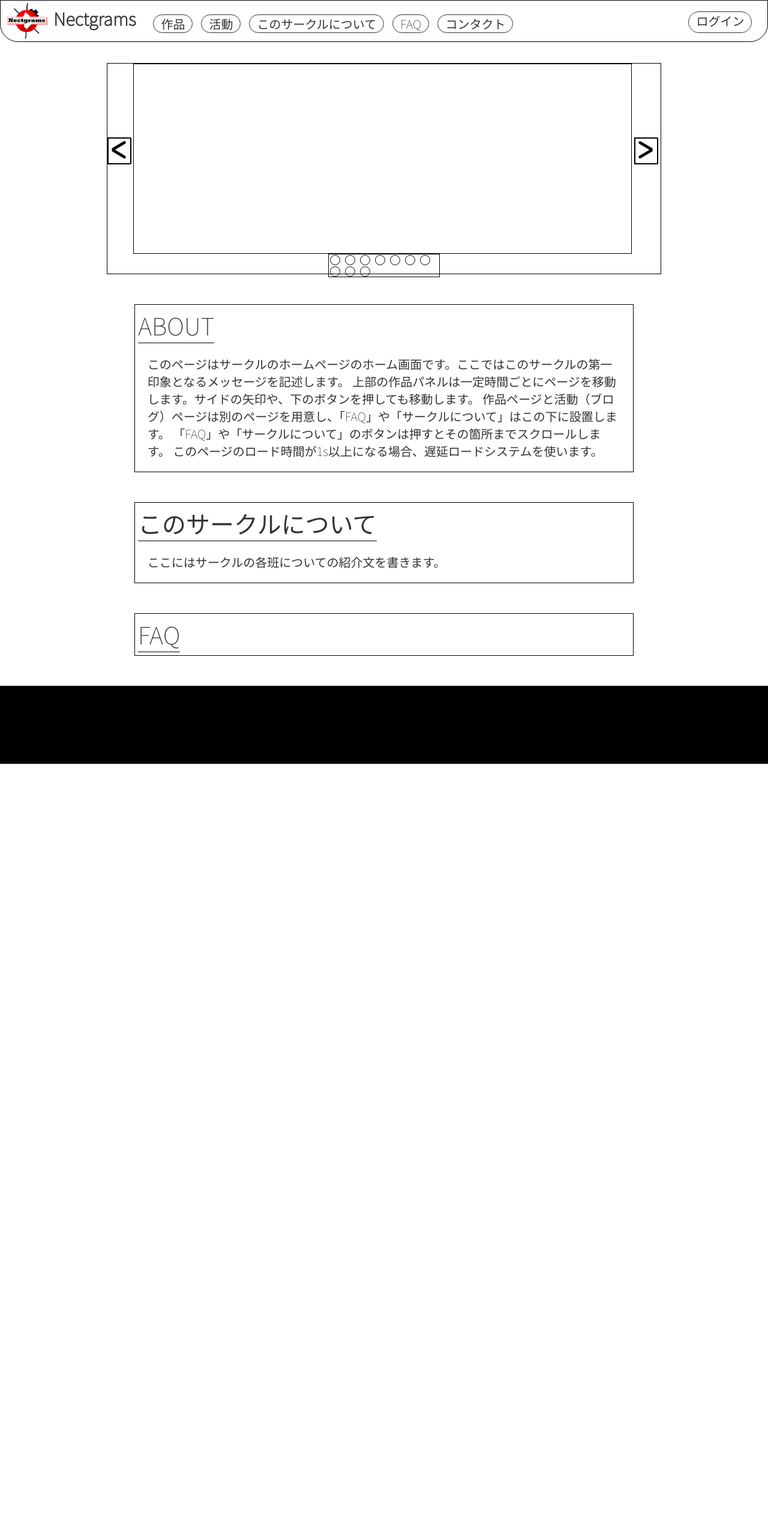
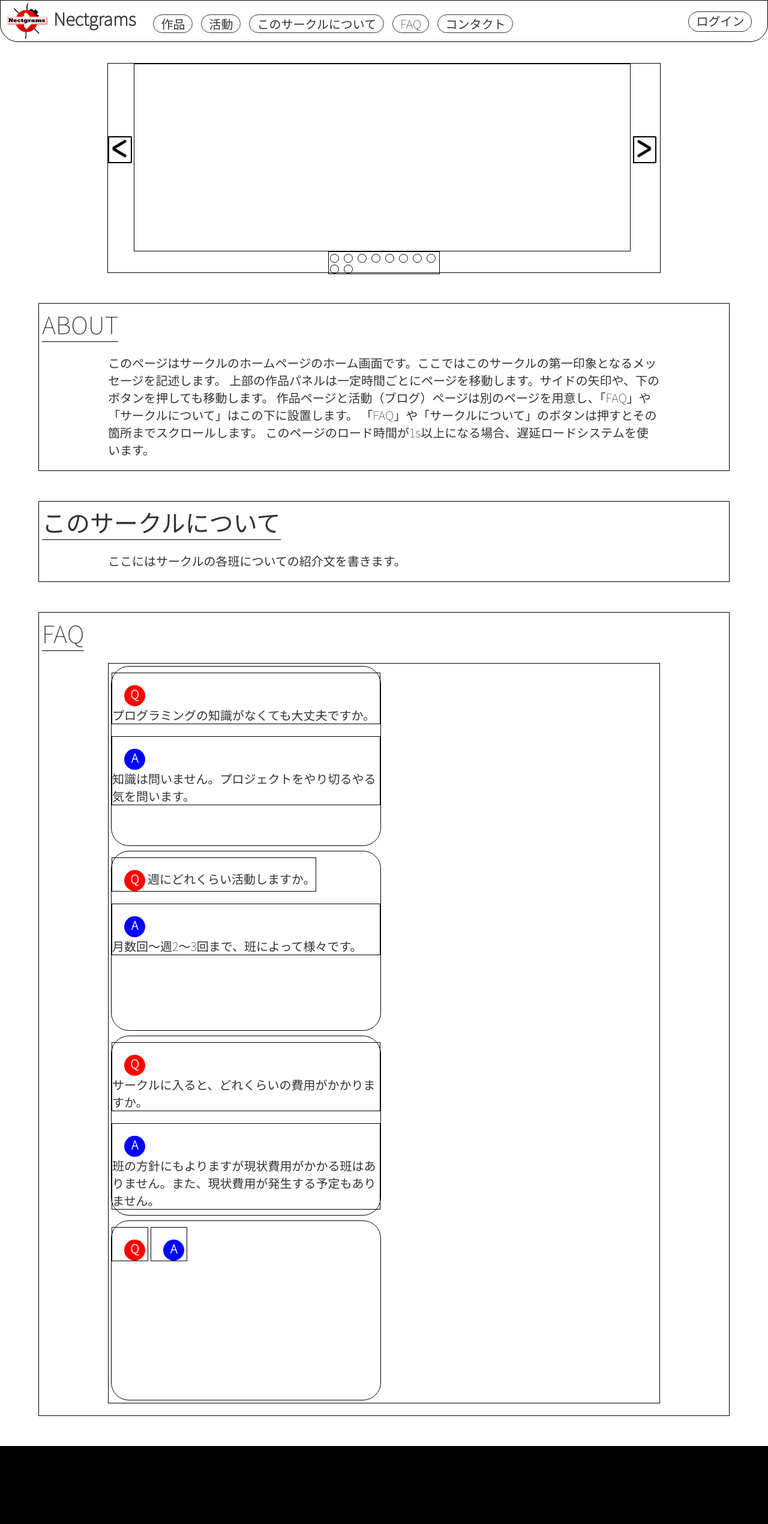
Before and after one commit to MORIMOTO520212/nectgrams, a PHP site: page / in a window 1280 px wide. Shown: the whole page at 60% size. Before the commit the page ends 1273 px from the top, so only its background shows below. Run offline with PHP 8.4, Linux system fonts and the light colour scheme.

Commit message:
2021.01.29

```diff
--- a/assets/style.css
+++ b/assets/style.css
@@ -48,6 +48,7 @@ div.header .btn{
     height: 50%;
     border: solid 1px #333;
     border-radius: 30px;
+    box-sizing: border-box;
     margin: 0 5px;
 }
 div.header .btn.login{
@@ -68,14 +69,16 @@ div.product_sb{
     width: 80%;
     height: 350px;
     border: solid 1px;
+    box-sizing: border-box;
     margin: 3% auto;
 }
 
 div.product_sb .screen{
+    display: inline-block;
     width: 90%;
     height: 90%;
     border: solid 1px;
-    display: inline-block;
+    box-sizing: border-box;
     vertical-align: middle;
     margin: 0 auto;
 }
@@ -105,23 +108,82 @@ div.sb_btn_s div{
     height: 15px;
     border: solid 1px;
     border-radius: 30px;
+    box-sizing: border-box;
     margin: 0 2px;
 }
 
 div.m_b{
-    margin: 50px 160px;
+    margin: 50px auto;
     border: solid 1px;
 }
 div.m_b .title{
     display: table;
     font-size: 40px;
     border-bottom: solid 1px;
+    box-sizing: border-box;
     margin: 5px;
 }
 div.m_b .msg{
-    width: 95%;
+    width: 80%;
     font-size: 20px;
     margin: 20px auto;
+}
+
+div.m_b .faq-main{
+    width: 80%;
+    border: solid 1px;
+    box-sizing: border-box;
+    margin: 20px auto;
+}
+div.m_b .faq-main .faq-box{
+    display: inline-block;
+    vertical-align: middle;
+    width: 49%;
+    height: 300px;
+    border: solid 1px;
+    box-sizing: border-box;
+    border-radius: 30px;
+    margin: 4px;
+}
+div.faq-box .question{
+    display: inline-block;
+    border: solid 1px;
+    box-sizing: border-box;
+    margin: 10px 0;
+}
+div.faq-box .question .q-icon{
+    display: inline-block;
+    width: 35px;
+    height: 35px;
+    background-color: red;
+    border-radius: 30px;
+    margin: 20px 0 0 20px;
+}
+div.faq-box .question .a-icon{
+    display: inline-block;
+    width: 35px;
+    height: 35px;
+    background-color: blue;
+    border-radius: 30px;
+    margin: 20px 0 0 20px;
+}
+div.faq-box .question .q-icon p{
+    font-size: 20px;
+    color: #fff;
+    text-align: center;
+    font-weight: bold;
+}
+div.faq-box .question .a-icon p{
+    font-size: 20px;
+    color: #fff;
+    text-align: center;
+    font-weight: bold;
+}
+div.faq-box .question .q-msg{
+    display: inline-block;
+}
+div.faq-box .question .q-msg p{
+    font-size: 20px;
 }
 
 div.footer{
--- a/index.html
+++ b/index.html
@@ -18,8 +18,8 @@
             <div class="contents">
                 <a href="products/"><div class="btn product"><p>作品</p></div></a>
                 <a href="activity/"><div class="btn activity"><p>活動</p></div></a>
-                <a href="../"><div class="btn about"><p>このサークルについて</p></div></a>
-                <a href="../"><div class="btn faq"><p>FAQ</p></div></a>
+                <a href="about/"><div class="btn about"><p>このサークルについて</p></div></a>
+                <a href="javascript:scrollTo(0, 100);"><div class="btn faq"><p>FAQ</p></div></a>
                 <a href="contact/"><div class="btn contact"><p>コンタクト</p></div></a>
             </div>
             <div class="btn login"><a href="login/"><p>ログイン</p></a></div>
@@ -65,6 +65,64 @@
             </div>
             <div class="m_b">
                 <div class="title"><p>FAQ</p></div>
+                <div class="faq-main">
+                    <div class="faq-box">
+                        <div class="question">
+                            <div class="q-icon"><p>Q</p></div>
+                            <div class="q-msg">
+                                <p>プログラミングの知識がなくても大丈夫ですか。</p>
+                            </div>
+                        </div>
+                        <div class="question">
+                            <div class="a-icon"><p>A</p></div>
+                            <div class="q-msg">
+                                <p>知識は問いません。プロジェクトをやり切るやる気を問います。</p>
+                            </div>
+                        </div>
+                    </div>
+                    <div class="faq-box">
+                        <div class="question">
+                            <div class="q-icon"><p>Q</p></div>
+                            <div class="q-msg">
+                                <p>週にどれくらい活動しますか。</p>
+                            </div>
+                        </div>
+                        <div class="question">
+                            <div class="a-icon"><p>A</p></div>
+                            <div class="q-msg">
+                                <p>月数回〜週2〜3回まで、班によって様々です。</p>
+                            </div>
+                        </div>
+                    </div>
+                    <div class="faq-box">
+                        <div class="question">
+                            <div class="q-icon"><p>Q</p></div>
+                            <div class="q-msg">
+                                <p>サークルに入ると、どれくらいの費用がかかりますか。</p>
+                            </div>
+                        </div>
+                        <div class="question">
+                            <div class="a-icon"><p>A</p></div>
+                            <div class="q-msg">
+                                <p>班の方針にもよりますが現状費用がかかる班はありません。また、現状費用が発生する予定もありません。</p>
+                            </div>
+                        </div>
+                    </div>
+                    <div class="faq-box">
+                        <div class="question">
+                            <div class="q-icon"><p>Q</p></div>
+                            <div class="q-msg">
+                                <p></p>
+                            </div>
+                        </div>
+                        <div class="question">
+                            <div class="a-icon"><p>A</p></div>
+                            <div class="q-msg">
+                                <p></p>
+                            </div>
+                        </div>
+                    </div>
+                </div>
             </div>
         </div>
         <div class="footer"></div>
```
